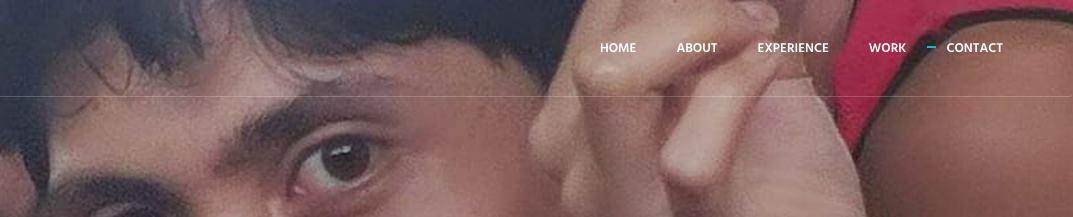
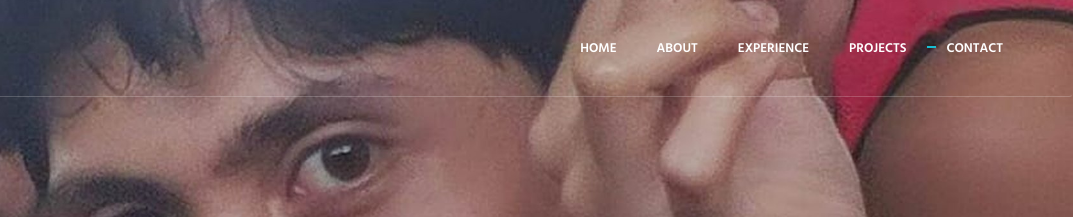
Before and after one commit to jandrewx44/jandrew, a plain HTML site: page Jandrew Finals/HTML/index.html in a window 1280 px wide. Shown: the top 217 px of the page, 207-1280 px from the left. Drawn offline with Linux system fonts and the light colour scheme.

Commit message:
Update index.html

```diff
--- a/Jandrew Finals/HTML/index.html
+++ b/Jandrew Finals/HTML/index.html
@@ -58,7 +58,7 @@
                                 <li class="js_nav-item nav-item"><a class="nav-item-child nav-item-hover" href="#body">Home</a></li>
                                 <li class="js_nav-item nav-item"><a class="nav-item-child nav-item-hover" href="#about">About</a></li>
                                 <li class="js_nav-item nav-item"><a class="nav-item-child nav-item-hover" href="#experience">Experience</a></li>
-                                <li class="js_nav-item nav-item"><a class="nav-item-child nav-item-hover" href="#work">Work</a></li>
+                                <li class="js_nav-item nav-item"><a class="nav-item-child nav-item-hover" href="#work">Projects</a></li>
                                 <li class="js_nav-item nav-item"><a class="nav-item-child nav-item-hover" href="#contact">Contact</a></li>
                             </ul>
                         </div>
```
